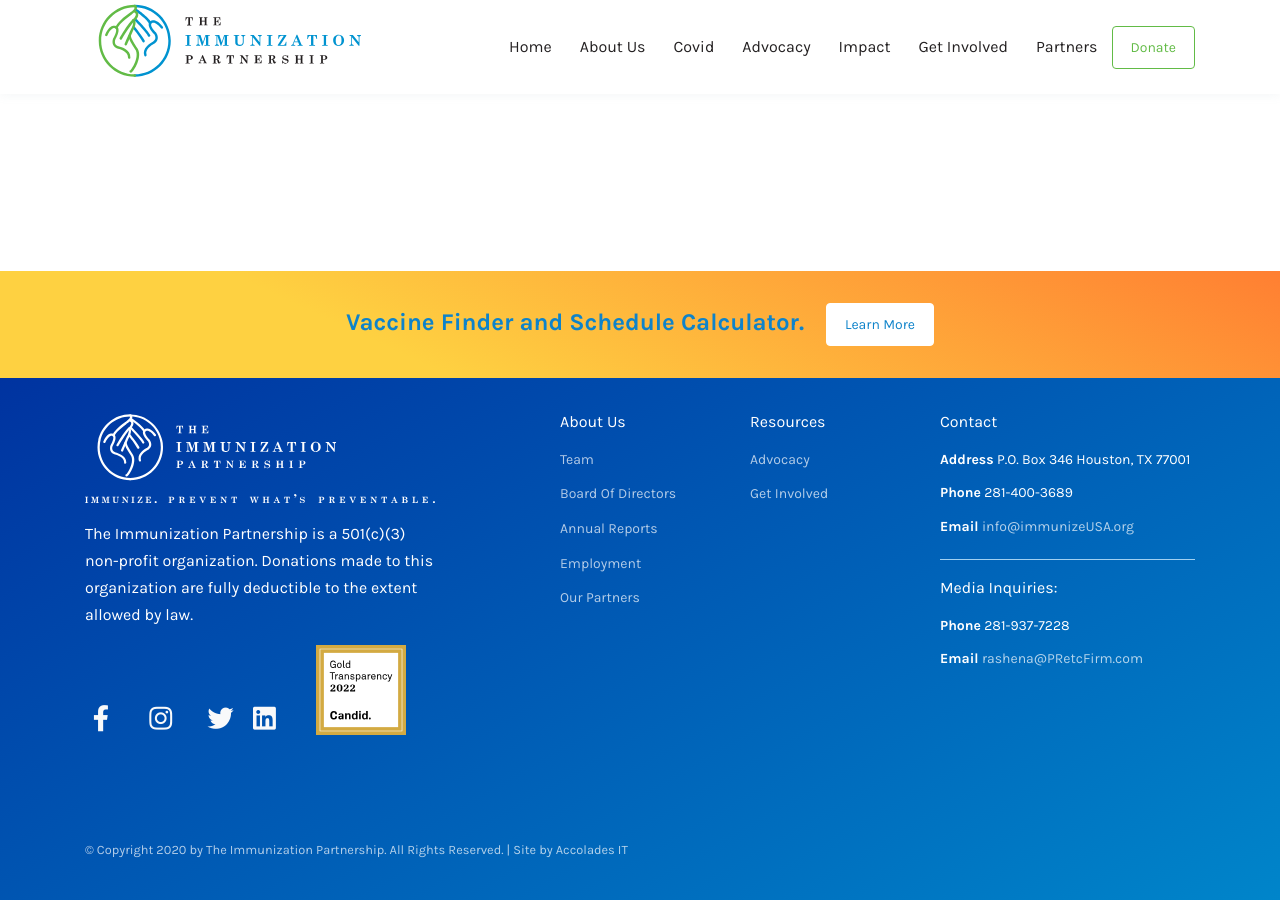
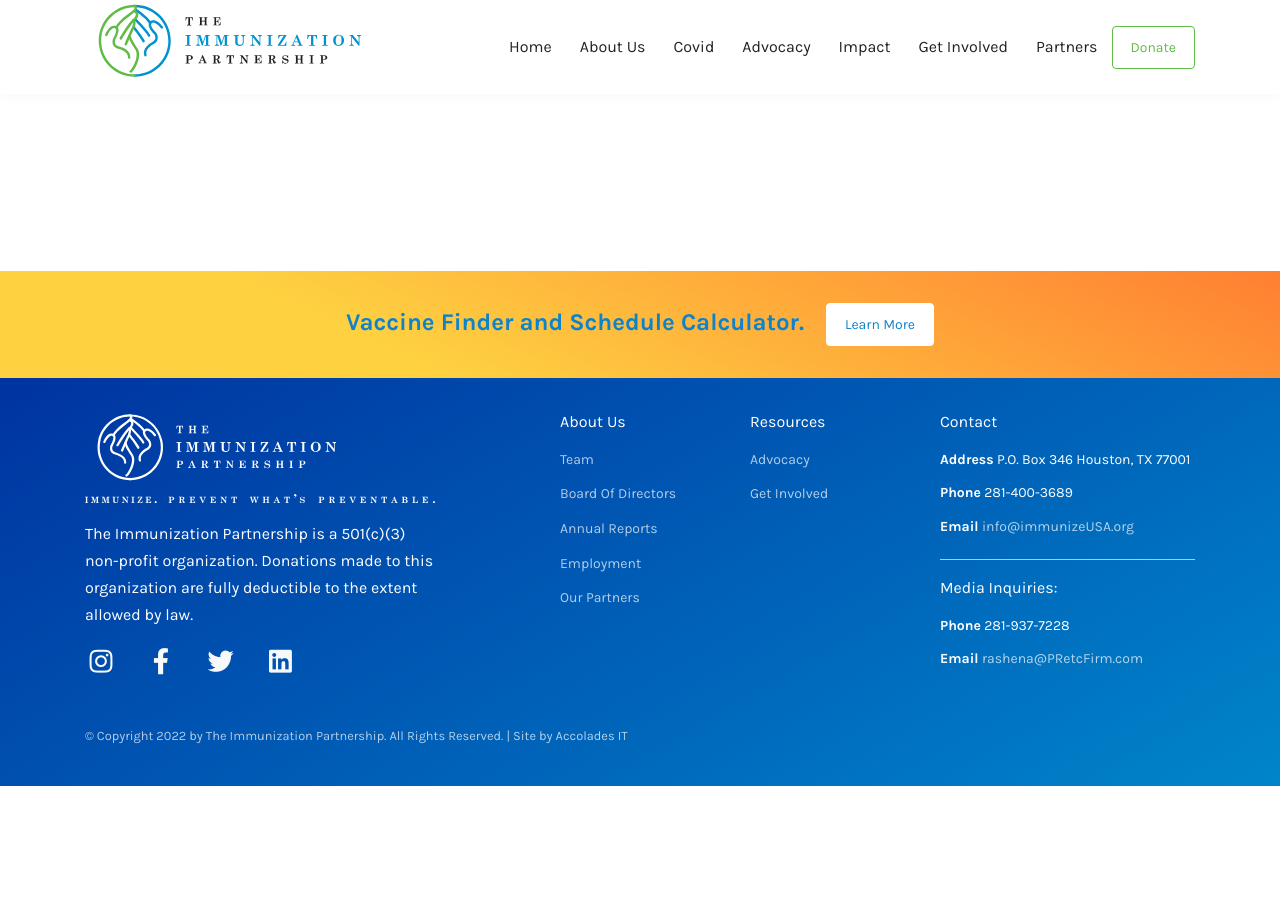
Before and after one commit to aitshuber/immunizecc, a Jekyll site: the page built from index.html, in a window 1280 px wide and 900 px high, scrolled down 3117 px. Built offline with Jekyll 4.4.1, drawn with Linux system fonts in a browser that asks for light colours; some web fonts are replaced; the list of posts is cut into pages by our own code; comment, search, counter and statistics services are not loaded; after the commit the page ends 3903 px from its top, so only the background shows below that.

Commit message:
update company details, update footer code

```diff
--- a/_includes/footer.html
+++ b/_includes/footer.html
@@ -94,49 +94,29 @@
                 </a>
                 <!-- End Logo -->
 
-                <p style="color: rgba(255, 255, 255);">The Immunization Partnership is a 501(c)(3) non-profit organization. Donations made to this organization are fully deductible to the extent allowed by law.</p>
+                <p class="editable" style="color: rgba(255, 255, 255);">The Immunization Partnership is a 501(c)(3) non-profit organization. Donations made to this organization are fully deductible to the extent allowed by law.</p>
                 <p class="medium text-white-70">
 
                     <!-- Social Networks -->
                 <ul class="list-inline mb-0 mt-3">
+                    {% for item in site.data.company_details.social %}
                     <li class="list-inline-item">
                         <a class="btn btn-sm btn-icon btn-soft-light btn-bg-transparent mr-3"
-                           href="https://facebook.com/immunizeusa">
-                            <span class="fab fa-facebook-f btn-icon__inner fa-2x"></span>
+                           href="{{item.link}}">
+                            <span class="fab {{item.icon}} btn-icon__inner fa-2x"></span>
                         </a>
                     </li>
-                    <li class="list-inline-item">
-                        <a class="btn btn-sm btn-icon btn-soft-light btn-bg-transparent mr-3"
-                           href="https://instagram.com/Immunize_USA">
-                            <span class="fab fa-instagram btn-icon__inner fa-2x"></span>
-                        </a>
-                    </li>
-                    <li class="list-inline-item">
-                        <a class="btn btn-sm btn-icon btn-soft-light btn-bg-transparent"
-                           href="https://twitter.com/Immunize_USA">
-                            <span class="fab fa-twitter btn-icon__inner fa-2x"></span>
-                        </a>
-                    </li>
-                    <li class="list-inline-item">
-                        <a class="btn btn-sm btn-icon btn-soft-light btn-bg-transparent"
-                           href="https://www.linkedin.com/company/the-immunization-partnership">
-                            <span class="fab fa-linkedin btn-icon__inner fa-2x"></span>
-                        </a>
-                        <a href="https://www.guidestar.org/profile/76-0695612" target="_blank">
-                            <img src="{{ site.baseurl }}/assets/img/goldstar.svg" width="90px" height="90px"
-                                 class="ml-5 mb-8"/>
-                        </a>
-                    </li>
+                    {% endfor %}
 
                 </ul>
                 <!-- End Social Networks -->
             </div>
 
             <div class="col-6 col-sm-4 col-lg-2 ml-lg-auto mb-4">
-                <h3 class="h6 text-white">About Us</h3>
+                <h3 class="h6 text-white editable">About Us</h3>
 
                 <!-- List Group -->
-                <ul class="list-group list-group-transparent list-group-white list-group-flush list-group-borderless mb-0">
+                <ul class="list-group list-group-transparent list-group-white list-group-flush list-group-borderless mb-0 editable">
                     <li><a class="list-group-item list-group-item-action" href="{{ site.baseurl }}/about#team">Team</a></li>
                     <li><a class="list-group-item list-group-item-action" href="{{ site.baseurl }}/about#committees">Board Of
                         Directors</a></li>
@@ -151,10 +131,10 @@
             </div>
 
             <div class="col-6 col-sm-4 col-lg-2 mb-4">
-                <h3 class="h6 text-white">Resources</h3>
+                <h3 class="h6 text-white editable">Resources</h3>
 
                 <!-- List Group -->
-                <ul class="list-group list-group-transparent list-group-white list-group-flush list-group-borderless mb-0">
+                <ul class="editable list-group list-group-transparent list-group-white list-group-flush list-group-borderless mb-0">
                     <li><a class="list-group-item list-group-item-action" href="{{ site.baseurl }}/advocacy">Advocacy</a>
                     </li>
                     <li><a class="list-group-item list-group-item-action" href="{{ site.baseurl }}/getinvolved">Get
@@ -168,28 +148,27 @@
 
                 <!-- List Group -->
                 <ul class="list-group list-group-transparent list-group-white list-group-flush list-group-borderless mb-0">
-                    <li class="list-group-item list-group-item-action"><span class="list-group-item-action"><b>Address</b> P.O. Box 346
-                    Houston, TX 77001 </span>
+                    <li class="list-group-item list-group-item-action"><span class="list-group-item-action editable"><b>Address</b> {{site.data.company_details.address}} </span>
                     </li>
                     <li class="list-group-item list-group-item-action"><span
-                            class="list-group-item-action"><b>Phone</b> <a class="phone" href="tel:2814003689">281-400-3689</a>
+                            class="list-group-item-action editable"><b>Phone</b> <a class="phone" href="tel:{{site.data.company_details.contact-phone}}">{{site.data.company_details.contact-phone}}</a>
                     </li>
                     <li class="list-group-item list-group-item-action"><span
-                            class="list-group-item-action"><b>Email</b> <a class="list-group-item-action"
-                                                                           href="mailto:info@immunizeUSA.org">info@immunizeUSA.org</a></span>
+                            class="list-group-item-action editable"><b>Email</b> <a class="list-group-item-action"
+                                                                           href="mailto:{{site.data.company_details.email}}">{{site.data.company_details.email}}</a></span>
                     </li>
                 </ul>
                 <hr style="border-top: 1px solid #a0d0f1">
-                <h3 class="h6 text-white">Media Inquiries:</h3>
+                <h3 class="h6 text-white editable">Media Inquiries:</h3>
 
                 <!-- List Group -->
                 <ul class="list-group list-group-transparent list-group-white list-group-flush list-group-borderless mb-0">
                     <li class="list-group-item list-group-item-action"><span
-                            class="list-group-item-action"><b>Phone</b> <a class="phone" href="tel:8325952455">281-937-7228</a>
+                            class="list-group-item-action editable"><b>Phone</b> <a class="phone" href="tel:{{site.data.company_details.media-phone}}">{{site.data.company_details.media-phone}}</a>
                     </li>
                     <li class="list-group-item list-group-item-action"><span
-                            class="list-group-item-action"><b>Email</b> <a class="list-group-item-action"
-                                                                           href="mailto:rashena@PRetcFirm.com">rashena@PRetcFirm.com</a></span>
+                            class="list-group-item-action editable"><b>Email</b> <a class="list-group-item-action"
+                                                                           href="mailto:{{site.data.company_details.mediaEmail}}">{{site.data.company_details.mediaEmail}}</a></span>
                     </li>
 
                 </ul>
@@ -197,7 +176,7 @@
             </div>
             <div class="col-sm-12 text-sm-left">
                 <!-- Copyright -->
-                <p class="small text-white-70 mb-0">© Copyright 2020 by The Immunization Partnership. All Rights
+                <p class="small text-white-70 mb-0">© Copyright {{ 'now' | date: '%Y' }} by The Immunization Partnership. All Rights
                     Reserved. | Site by <a href="https://accoladesit.com" target="_blank"
                                            title="Accolades - Website Design Lafayette Louisiana"
                                            class="text-white-70">Accolades IT</a></p>
```
Also changed, not shown: _data/company_details.yml (+6 -4 lines), 1 other file.
